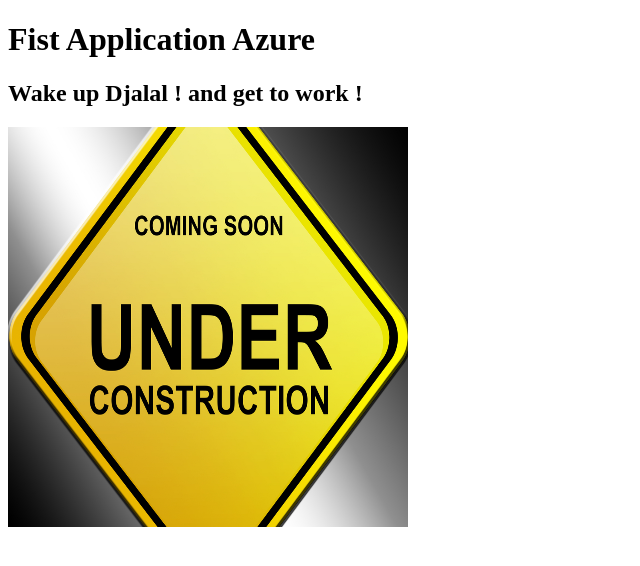
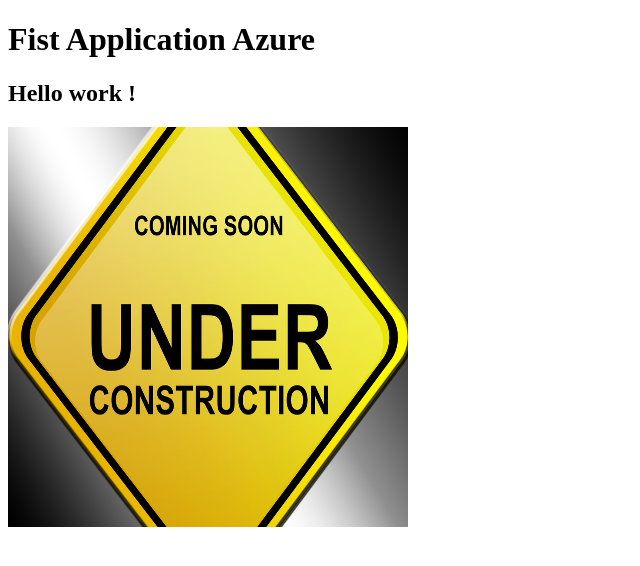
Before and after one commit to MADMOUNIR/AppAZURE, a plain HTML site: page index.html in a window 1280 px wide. Shown: the whole page, without its empty margins (0-640 px from the left). Drawn offline with Linux system fonts and the light colour scheme.

Commit message:
Update index.html

```diff
--- a/index.html
+++ b/index.html
@@ -6,7 +6,7 @@
 </head>
 <body>
     <h1>Fist Application Azure</h1>
-    <h2>Wake up Djalal ! and get to work !</h2>
+    <h2>Hello work !</h2>
     <img src="images/u1.jpg" height="400" width="400"/>
 </body>
 </html>
```
